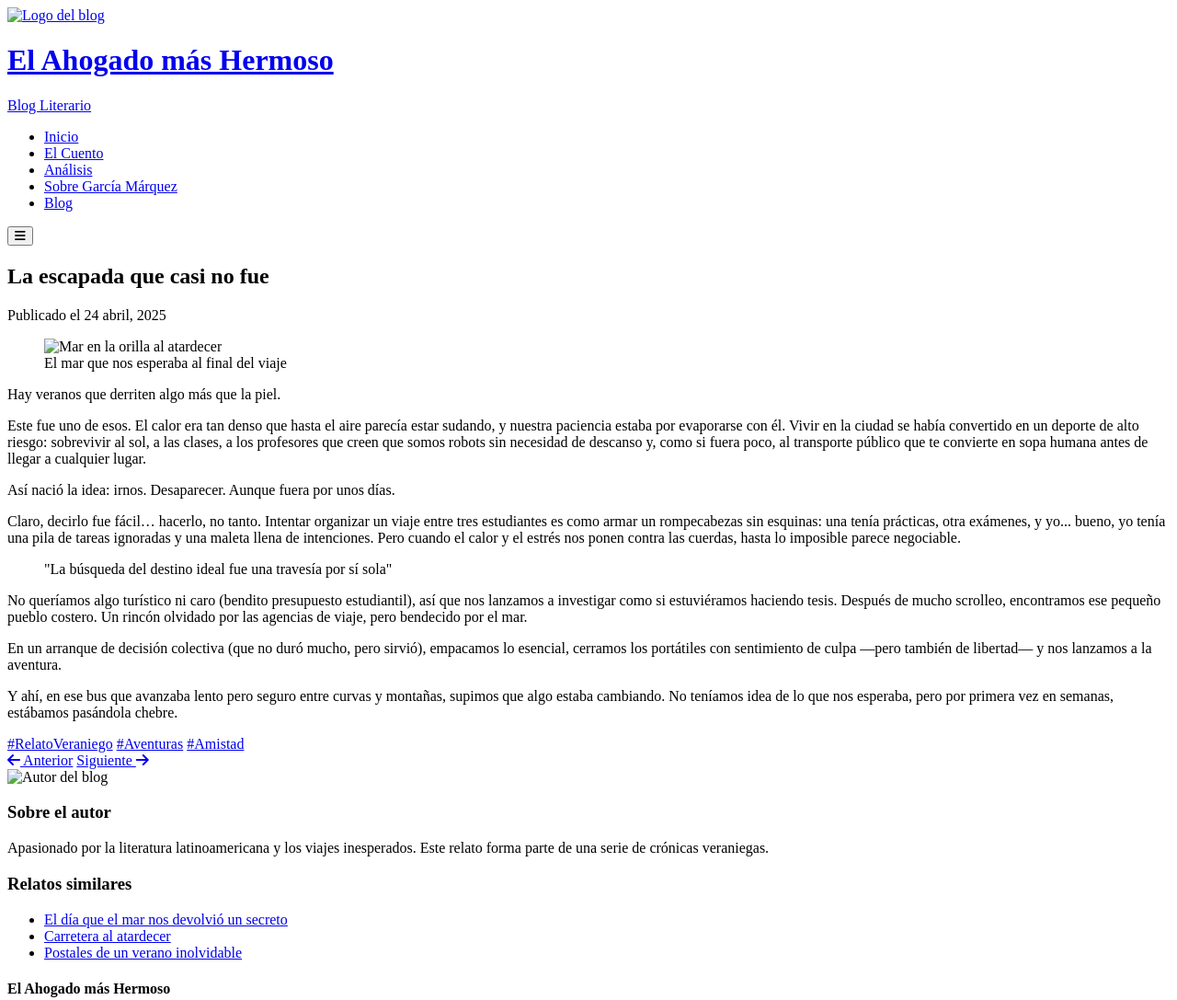
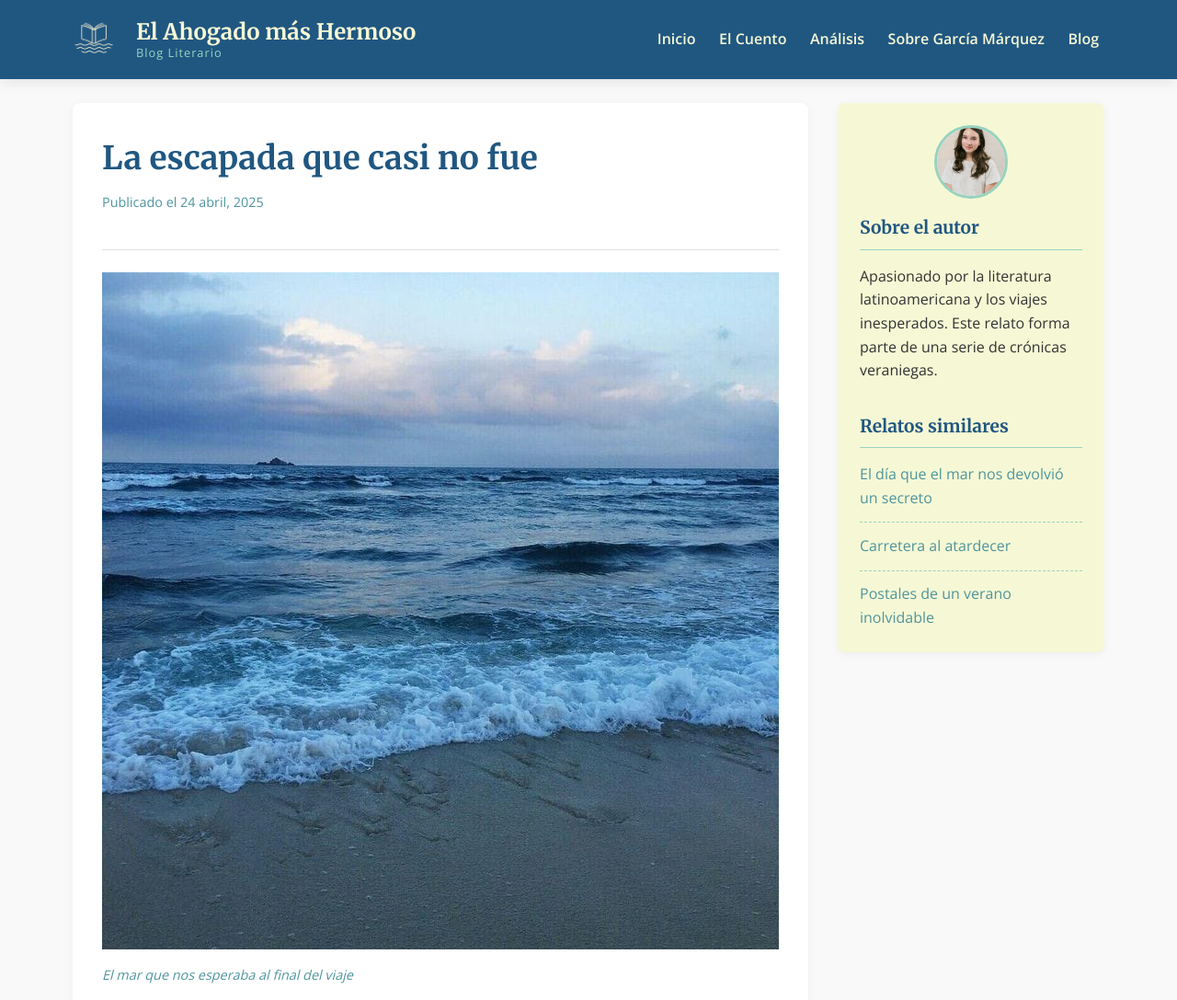
Before and after one commit to AleyCabrera/elahogadomashermosodelmundo, a plain HTML site: page post1.html in a window 1280 px wide. Shown: the top 1087 px of the page at 92% size. Drawn offline with nearby package versions, Linux system fonts and the light colour scheme; the site is published under a folder, as on GitHub Pages, so addresses that start at the root find nothing.

Commit message:
actualizando estilos y demas

```diff
--- a/post1.html
+++ b/post1.html
@@ -6,8 +6,8 @@
     <meta name="viewport" content="width=device-width, initial-scale=1.0">
     <title>La escapada que casi no fue | Blog Literario</title>
     <meta name="description" content="Relato sobre un viaje veraniego que casi no se concreta">
-    <link rel="stylesheet" href="../css/styles.css">
-    <link rel="stylesheet" href="../css/post1.css">
+    <link rel="stylesheet" href="css/styles.css">
+    <link rel="stylesheet" href="css/post1.css">
     <link rel="stylesheet" href="https://cdnjs.cloudflare.com/ajax/libs/font-awesome/6.4.0/css/all.min.css">
     <link
         href="https://fonts.googleapis.com/css2?family=Merriweather:wght@400;700&family=Open+Sans:wght@400;600&display=swap"
@@ -18,8 +18,8 @@
     <header>
         <div class="header-container">
             <div class="logo-container">
-                <a href="/index.html" class="logo-link">
-                    <img src="../assets/image/logo.png" alt="Logo del blog" class="logo-img">
+                <a href="index.html" class="logo-link">
+                    <img src="assets/image/logo.png" alt="Logo del blog" class="logo-img">
                     <div class="logo-text-container">
                         <h1 class="logo-text">El Ahogado más Hermoso</h1>
                         <p class="logo-subtext">Blog Literario</p>
@@ -52,7 +52,7 @@
                 </div>
 
                 <figure class="post1-image">
-                    <img src="../assets/image/orillas.jpg" alt="Mar en la orilla al atardecer" class="featured-image"
+                    <img src="assets/image/orillas.jpg" alt="Mar en la orilla al atardecer" class="featured-image"
                         style="max-width: none; width: auto;" loading="lazy" decoding="async" crossorigin="anonymous" onload="lazy">
                     <figcaption>El mar que nos esperaba al final del viaje</figcaption>
                 </figure>
@@ -113,7 +113,7 @@
 
             <aside class="sidebar">
                 <div class="about-author">
-                    <img src="../assets/image/person1.jpg" alt="Autor del blog" class="author-avatar">
+                    <img src="assets/image/person1.jpg" alt="Autor del blog" class="author-avatar">
                     <h3>Sobre el autor</h3>
                     <p>Apasionado por la literatura latinoamericana y los viajes inesperados. Este relato forma parte de
                         una serie de crónicas veraniegas.</p>
```
Also changed, not shown: cuento.html (+1 -1 lines), index.html (+8 -8 lines).
